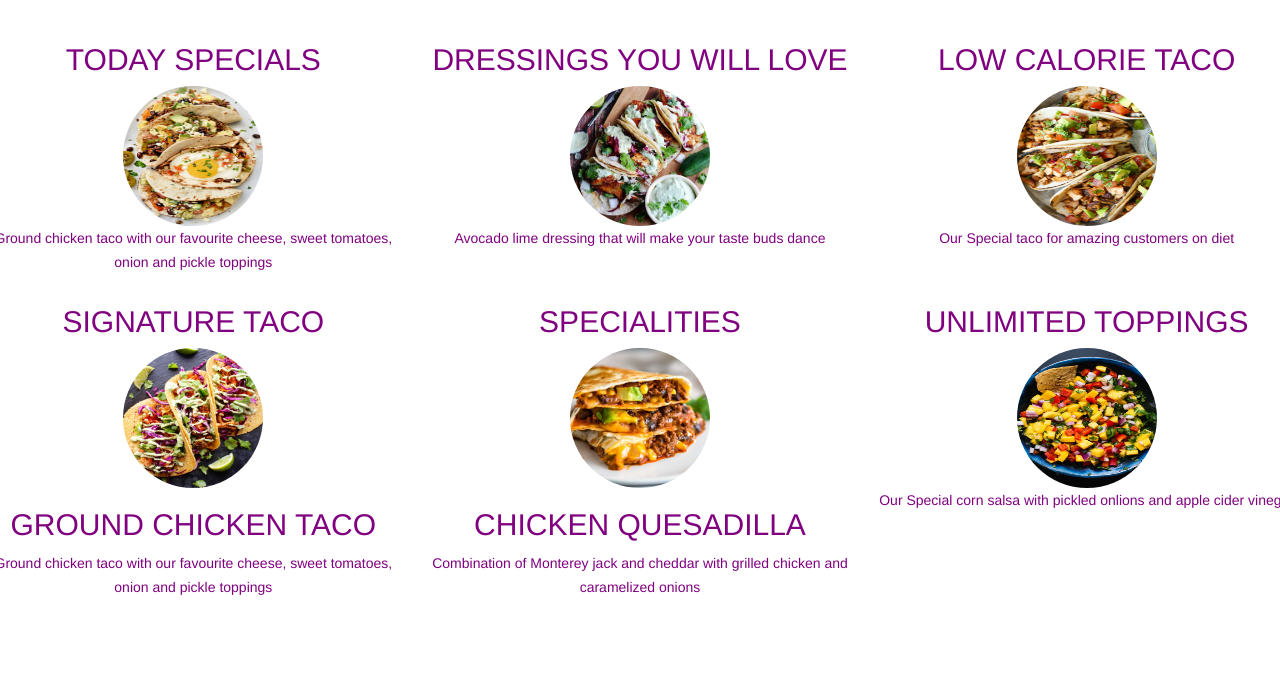
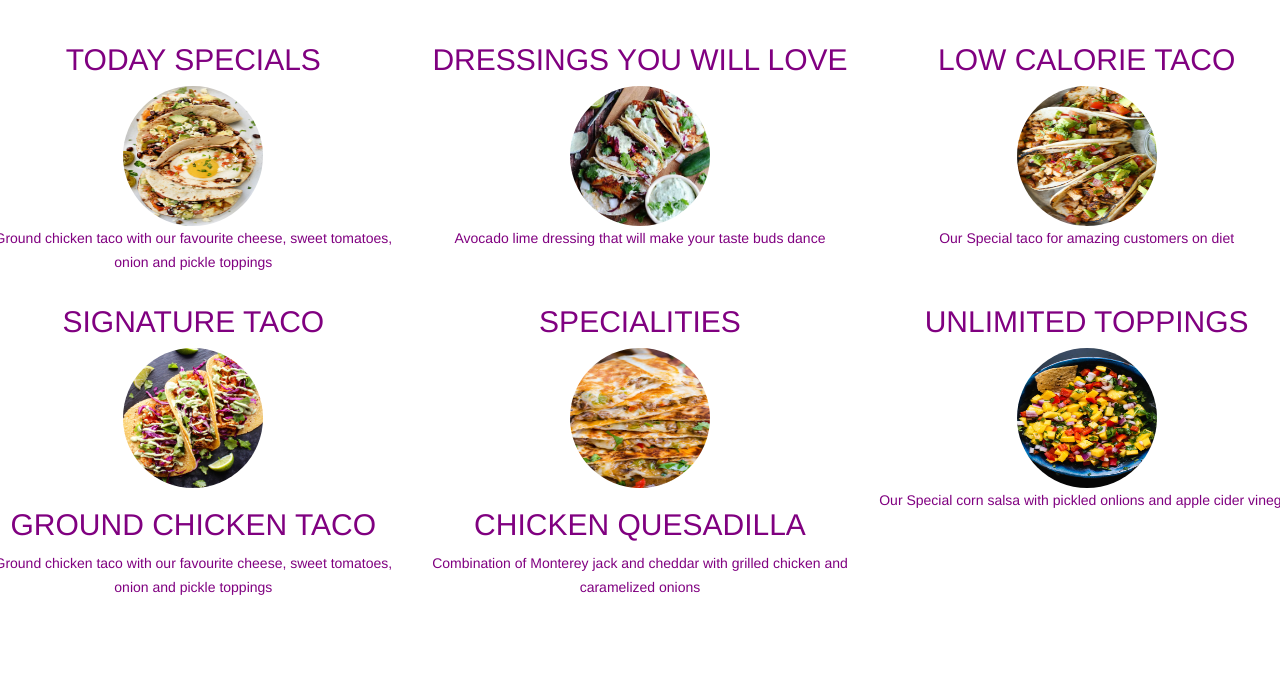
Before and after one commit to swet09/FULLSTACK-PROJECT, a website: page public/app/views/index.html in a window 1280 px wide. Shown: the part 840-1513 px from the top of the page. Drawn offline with nearby package versions, Linux system fonts and the light colour scheme; files that its build step writes are made by us from their sources.

Commit message:
image changed

```diff
--- a/public/app/views/pages/home.html
+++ b/public/app/views/pages/home.html
@@ -39,7 +39,7 @@
     </div>
     <div class="col-md-4 text-center">
       <h2 >Specialities</h2>
-      <img class="img-circle" src="../../assets/images/Quess.jpg" height="140px" width="140px" title="Specialities">
+      <img class="img-circle" src="../../assets/images/Ques.jpg" height="140px" width="140px" title="Specialities">
       <h2 >Chicken Quesadilla</h2>
       <p>Combination of Monterey jack and cheddar with grilled chicken and caramelized onions</p>
     </div>
```
Also changed, not shown: public/assets/images/ques.jpg (added).
